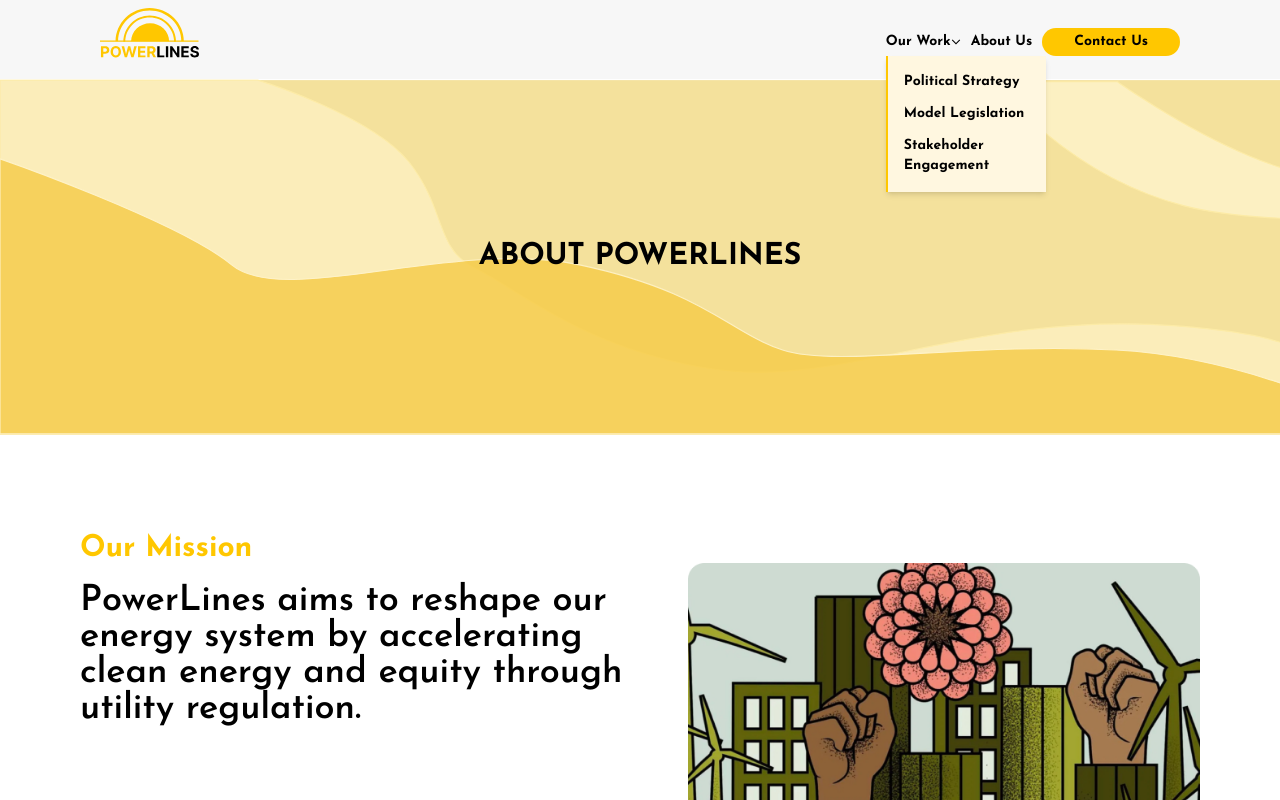
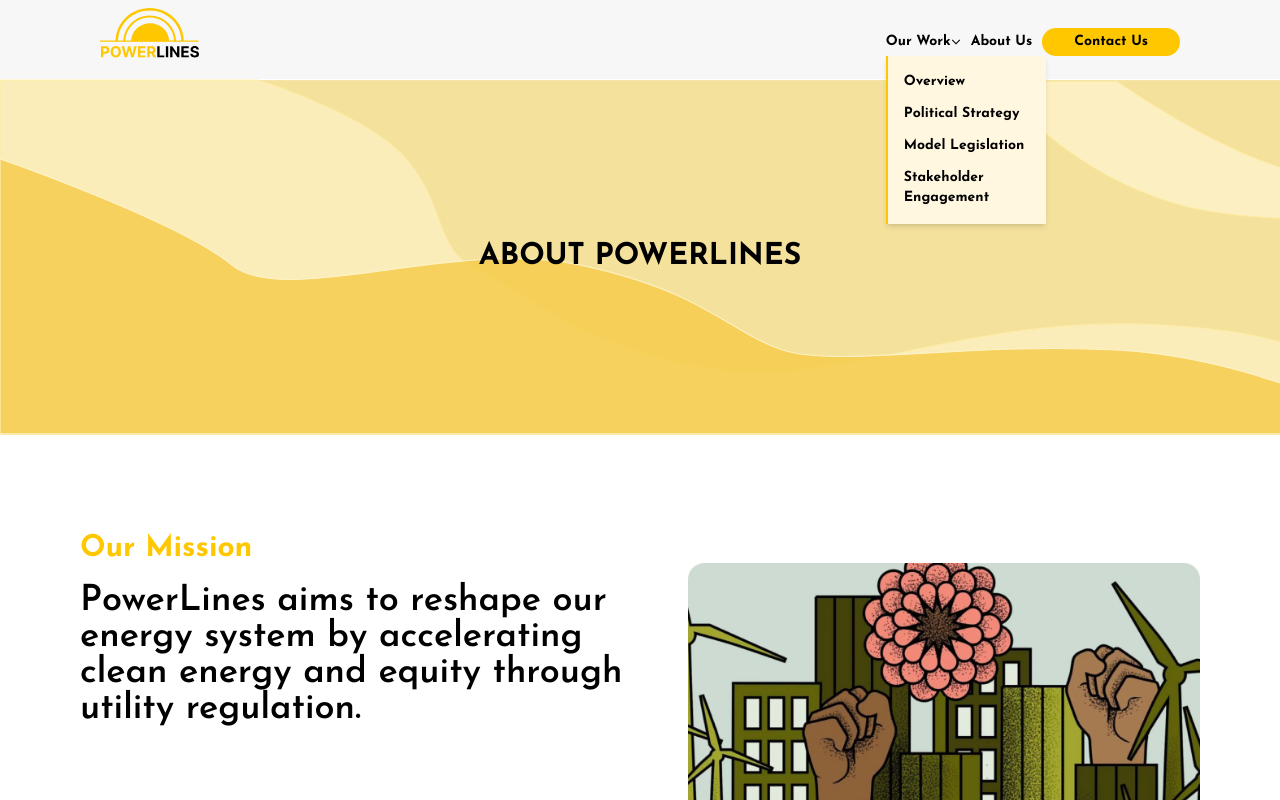
Before and after one commit to wolfy1313/powerlines-website, a Next.js app: page /about-us in a window 1280 px wide. Both pictures are taken after a click on the button "Our Work". Shown: the top 800 px of the page. Built offline with nearby package versions, Linux system fonts and the light colour scheme; a web font is replaced by a local one.

Commit message:
add Overview to Our Work dropdown in Header.tsx. Remove classname and link from remaining 3 li elements in Our Work dropdown until they are built out

```diff
--- a/src/components/Header.tsx
+++ b/src/components/Header.tsx
@@ -35,13 +35,16 @@ function Header() {
             {isDropdownVisible && (
               <ul className="absolute left-0 mt-1 w-40 pl-4 py-4 bg-light-yellow border-l-2 border-l-main-yellow shadow-md space-y-3">
                 <li className="hover:bg-gray-100">
-                  <Link href="/ourWork">Political Strategy</Link>
+                  <Link href="/ourWork">Overview</Link>
                 </li>
-                <li className="hover:bg-gray-100">
-                  <Link href="/ourWork">Model Legislation</Link>
+                <li className="">
+                  Political Strategy
                 </li>
-                <li className="hover:bg-gray-100">
-                  <Link href="/ourWork">Stakeholder Engagement</Link>
+                <li className="">
+                  Model Legislation
+                </li>
+                <li className="">
+                  Stakeholder Engagement
                 </li>
               </ul>
             )}
```
